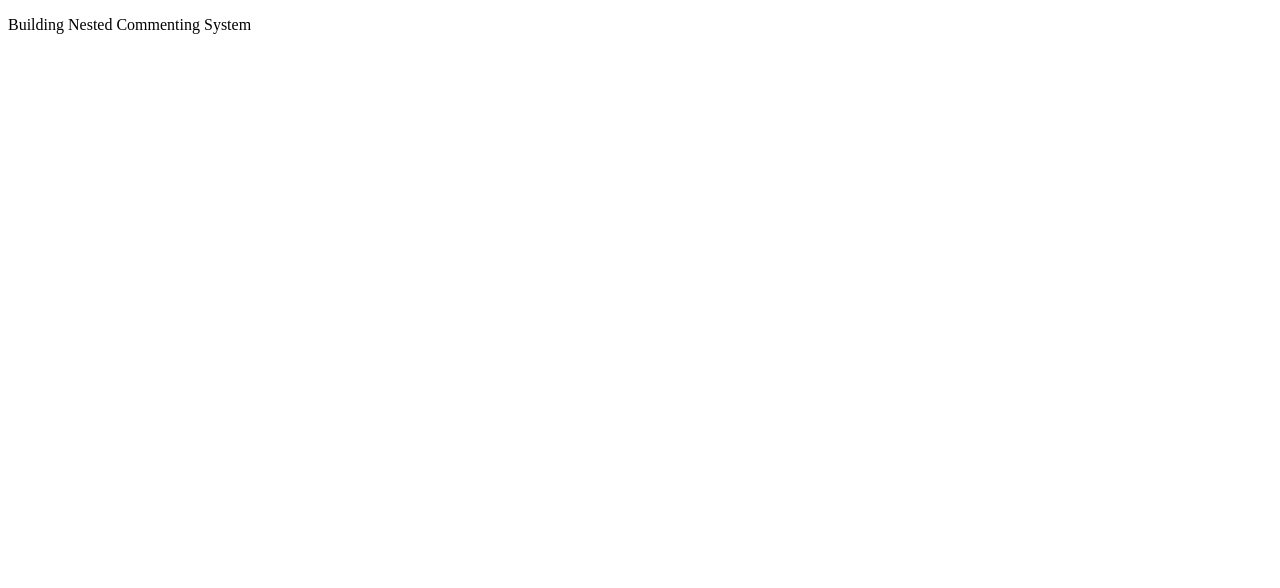
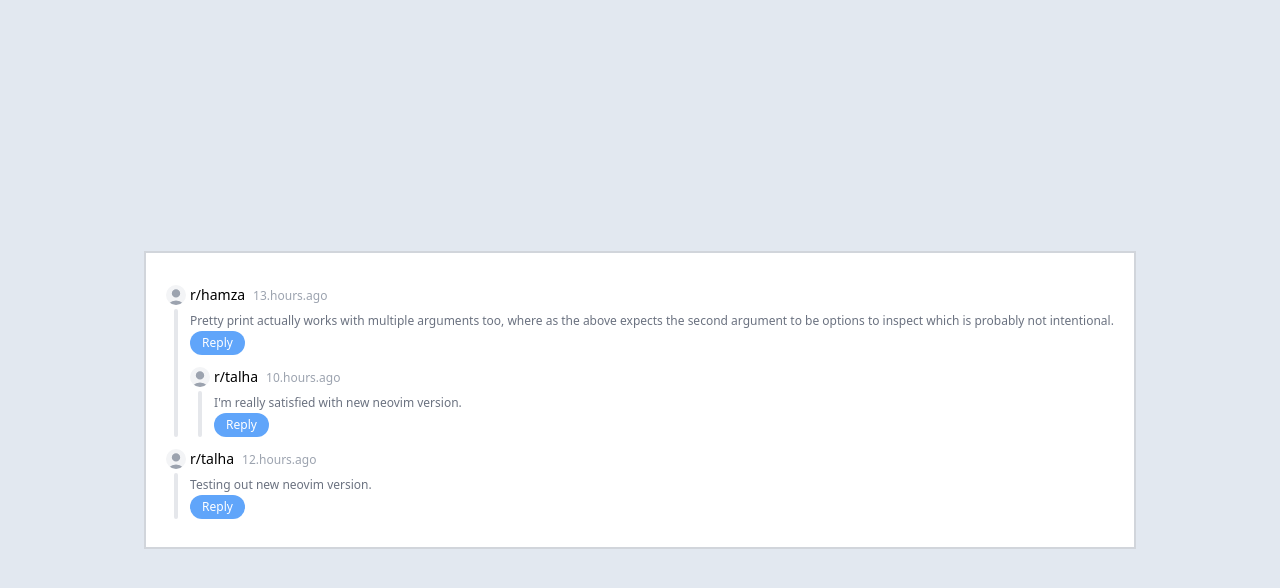
Before and after one commit to talhaimran777/nested-comments-system, a React (Vite) app: page / in a window 1280 px wide. Shown: the top 588 px of the page. Built offline with nearby package versions, Linux system fonts and the light colour scheme.

Commit message:
Rendered nested comments

```diff
--- a/index.html
+++ b/index.html
@@ -4,6 +4,7 @@
     <meta charset="UTF-8" />
     <link rel="icon" type="image/svg+xml" href="/vite.svg" />
     <meta name="viewport" content="width=device-width, initial-scale=1.0" />
+    <script src="https://cdn.tailwindcss.com"></script>
     <title>Nested Commenting System</title>
   </head>
   <body>
--- a/src/App.jsx
+++ b/src/App.jsx
@@ -1,9 +1,105 @@
-function App() {
+const Comment = ({ comment }) => {
+  const CommentHeader = () => {
+    return (
+      <div className="flex items-baseline mb-2">
+        <p className="text-sm">{comment.commentBy}</p>
+        <p className="text-gray-400 text-xs ml-2">{comment.createdAt}</p>
+      </div>
+    );
+  };
+
+  const CommentBody = () => {
+    return (
+      <>
+        <p className="text-justify text-xs text-gray-500">{comment.body}</p>
+      </>
+    );
+  };
+
+  const CommentFooter = () => {
+    return (
+      <div>
+        <button class="rounded-full bg-blue-400 text-xs text-white px-3 py-1">
+          Reply
+        </button>
+        {comment.replies.map((reply) => (
+          <Comment comment={reply} key={reply.id} />
+        ))}
+      </div>
+    );
+  };
+
   return (
-    <div>
-      <p>Building Nested Commenting System</p>
+    <div className="flex justify-start mt-3">
+      <div className="flex flex-col items-center mr-1">
+        <div class="relative w-5 h-5 overflow-hidden bg-gray-100 rounded-full dark:bg-gray-600 mb-1">
+          <svg
+            class="absolute w-7 h-7 text-gray-400 -left-1"
+            fill="currentColor"
+            viewBox="0 0 20 20"
+            xmlns="http://www.w3.org/2000/svg"
+          >
+            <path
+              fill-rule="evenodd"
+              d="M10 9a3 3 0 100-6 3 3 0 000 6zm-7 9a7 7 0 1114 0H3z"
+              clip-rule="evenodd"
+            ></path>
+          </svg>
+        </div>
+        <div className="w-1 rounded-full bg-gray-200 flex-1"> &nbsp; </div>
+      </div>
+      <div>
+        <CommentHeader />
+        <CommentBody />
+        <CommentFooter />
+      </div>
     </div>
-  )
+  );
+};
+
+const Comments = ({ comments }) => {
+  return (
+    <div className="bg-white border border-2 border-gray-300 p-5 mx-2">
+      {comments.map((comment) => (
+        <div className="my-2">
+          <Comment comment={comment} key={comment.id} />
+        </div>
+      ))}
+    </div>
+  );
+};
+
+export default function App() {
+  const comments = [
+    {
+      id: 1,
+      commentBy: "r/hamza",
+      body: `Pretty print actually works with multiple arguments too, where as
+      the above expects the second argument to be options to inspect which is
+      probably not intentional.`,
+      createdAt: "13.hours.ago",
+      replies: [
+        {
+          id: 3,
+          commentBy: "r/talha",
+          body: `I'm really satisfied with new neovim version.`,
+          createdAt: "10.hours.ago",
+          replies: [],
+        },
+      ],
+    },
+    {
+      id: 2,
+      commentBy: "r/talha",
+      body: `Testing out new neovim version.`,
+      createdAt: "12.hours.ago",
+      replies: [],
+    },
+  ];
+
+  return (
+    <div className="bg-slate-200 flex justify-center items-center h-screen">
+      <Comments comments={comments} />
+    </div>
+  );
 }
-
-export default App
```
